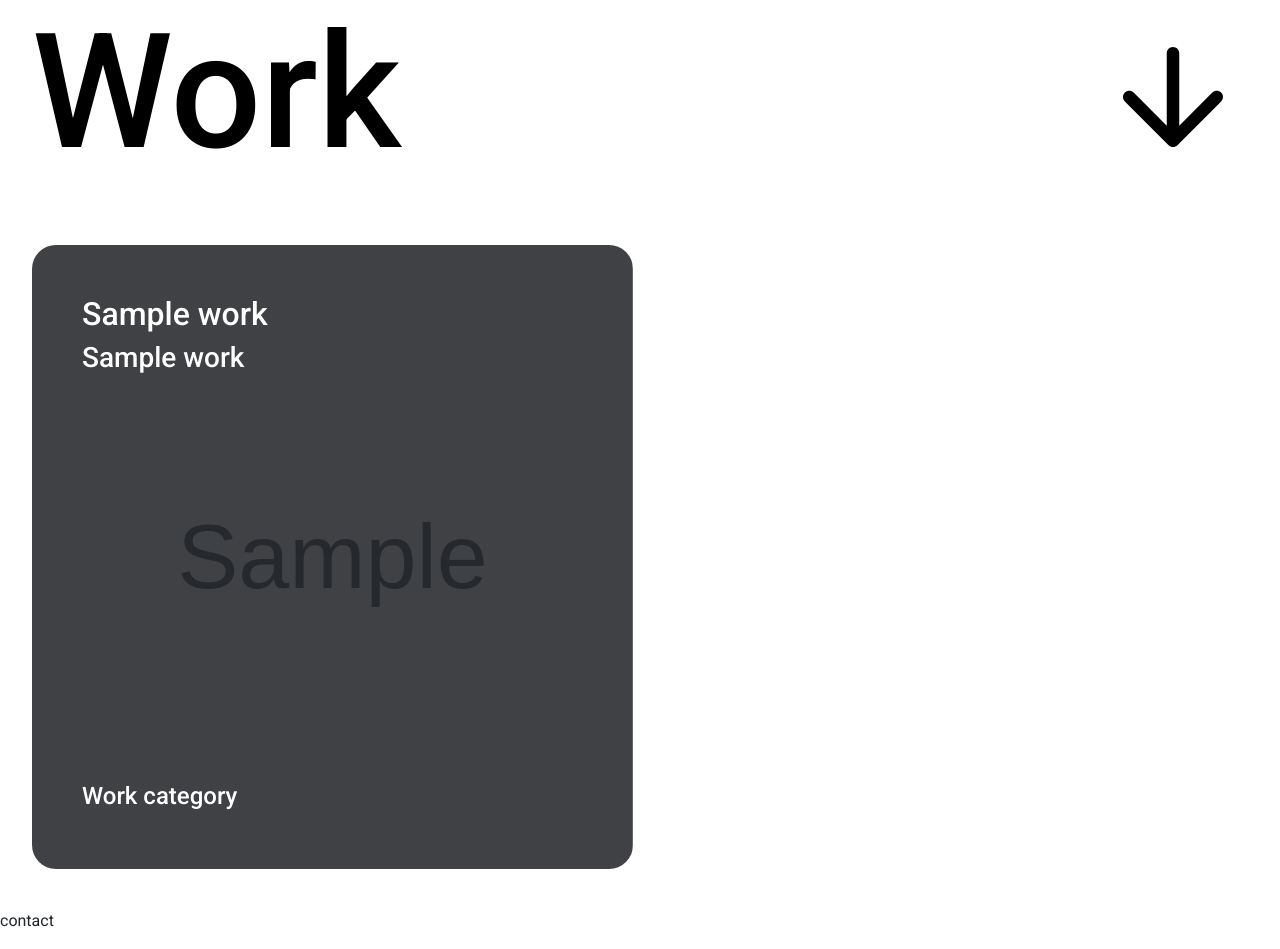
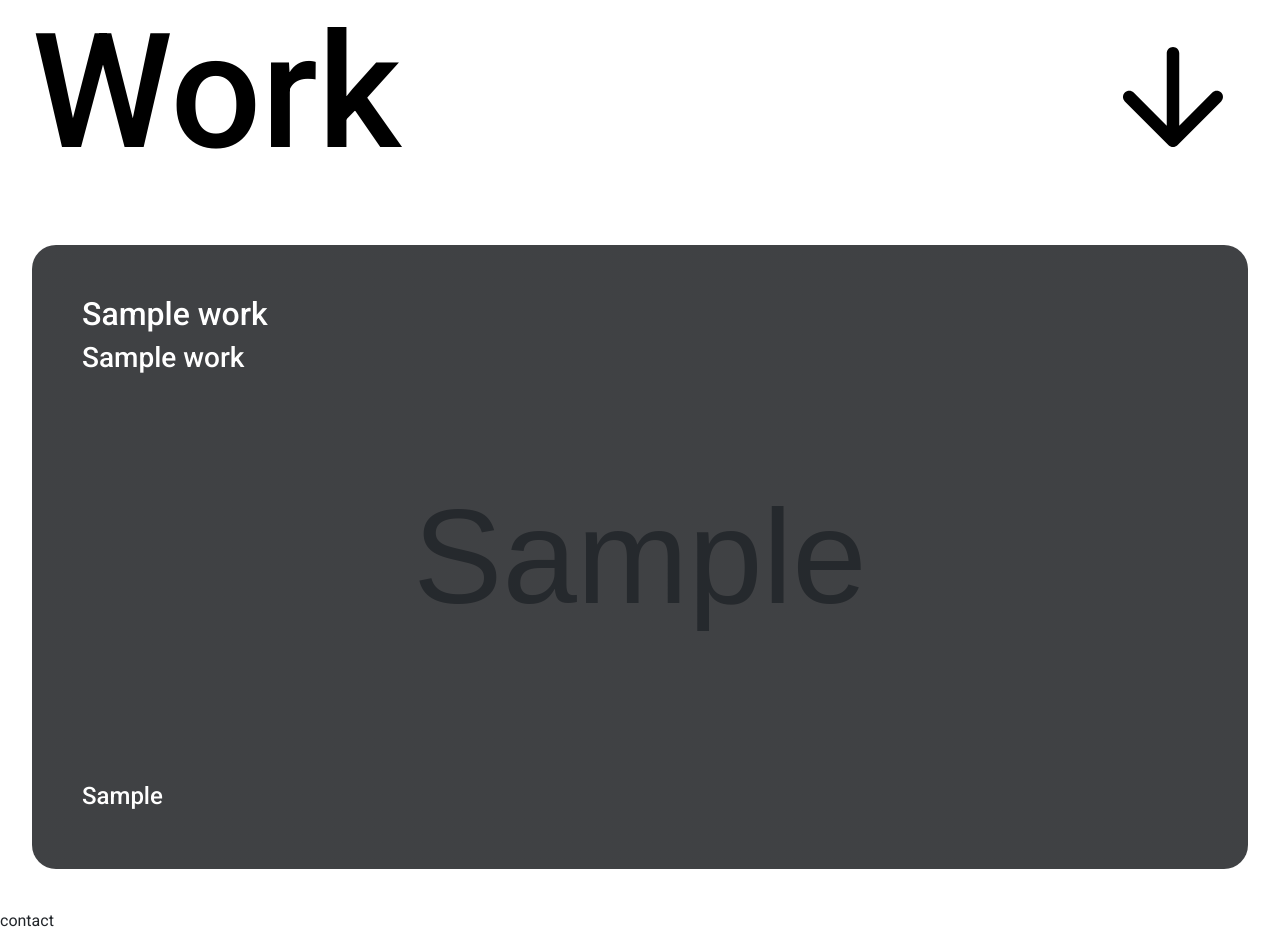
Before and after one commit to pedro092692/portfolio_2024, a Flask app: page / in a window 1280 px wide. Shown: the part 1859-2808 px from the top of the page. Run offline with Flask 3, Linux system fonts and the light colour scheme; tables that the repository leaves empty hold one stand-in row (values such as "Sample post"); grey boxes marked "Sample" are stand-in pictures; some libraries are stand-ins or nearby versions.

Commit message:
add update work changes

```diff
--- a/app/forms/add_work.py
+++ b/app/forms/add_work.py
@@ -12,7 +12,7 @@ class AddWork(FlaskForm):
     work_repository_url = StringField('Repository url', validators=[DataRequired(), URL()],
                                       render_kw={'placeholder': 'Repository URL'})
     work_category = StringField('Work category', validators=[DataRequired()])
-    full_with = SelectField('Full width for this work ?', choices=[('0', 'False'), ('1', 'True')])
+    full_width = SelectField('Full width for this work ?', choices=[('0', 'False'), ('1', 'True')])
     screenshot_1 = StringField('Screenshot 1', render_kw={'placeholder': 'Screenshot URL'})
     screenshot_2 = StringField('Screenshot 2', render_kw={'placeholder': 'Screenshot URL'})
     screenshot_3 = StringField('Screenshot 3', render_kw={'placeholder': 'Screenshot URL'})
--- a/app/templates/main/work/work-info.html
+++ b/app/templates/main/work/work-info.html
@@ -1,5 +1,5 @@
 {% for work in works %}
-    <div class="work-card  {{ 'full' if work.id == 4 }}" style="background: linear-gradient(rgba(0, 0, 0, 0.7), rgba(0, 0, 0, 0.7)),
+    <div class="work-card  {{ 'full' if work.full_width }}" style="background: linear-gradient(rgba(0, 0, 0, 0.7), rgba(0, 0, 0, 0.7)),
                         url('{{ work.image_url }}'); background-size: cover; background-position: center;">
          <div class="work-info">
             <h2>{{ work.title }}</h2>
@@ -7,7 +7,7 @@
          </div>
 
         <div class="work-category">
-            <h4>Work category</h4>
+            <h4>{{ work.work_category }}</h4>
         </div>
     </div>
 {% endfor %}
```
Also changed, not shown: app/admin/routes.py (+14 -2 lines).
